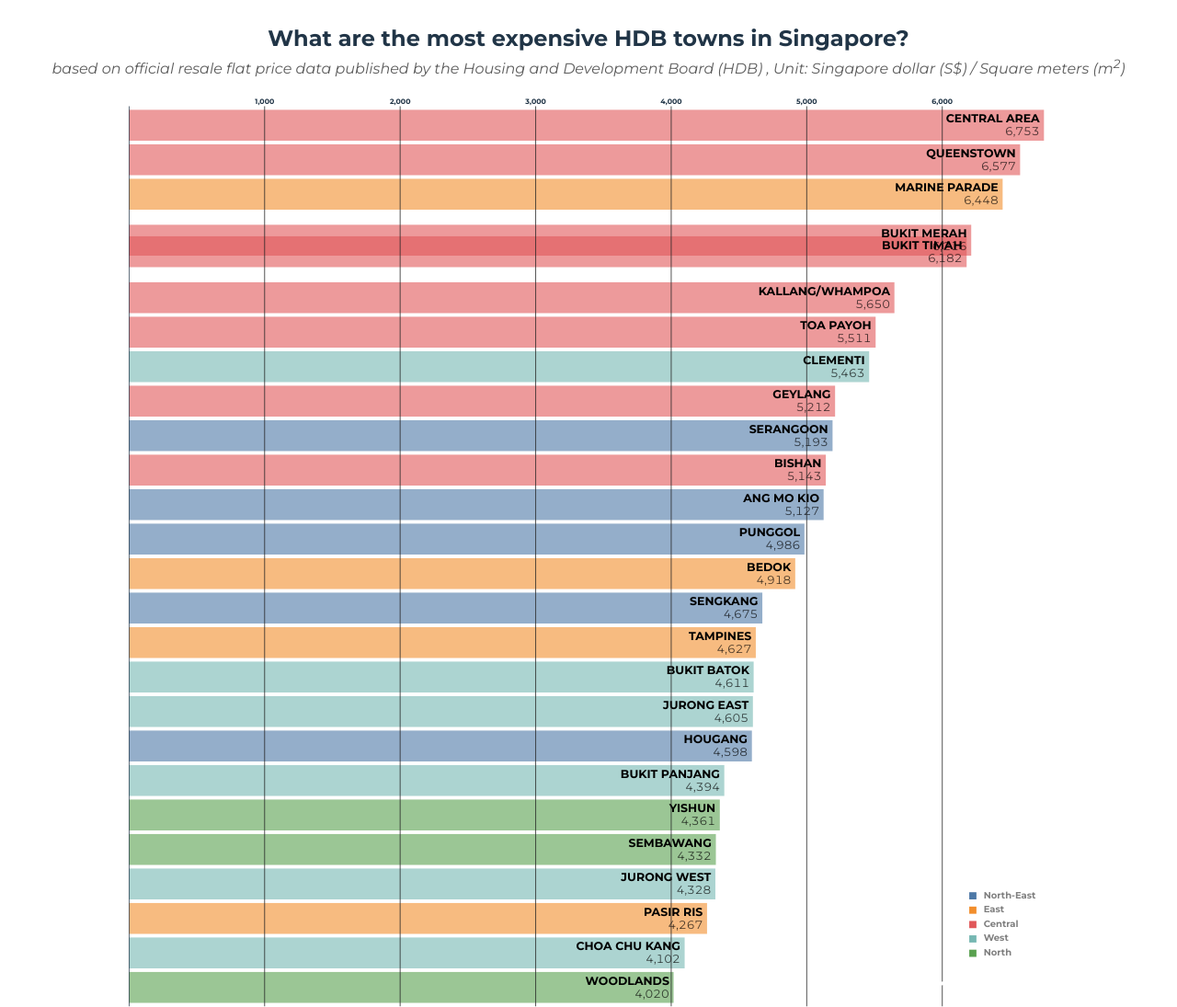
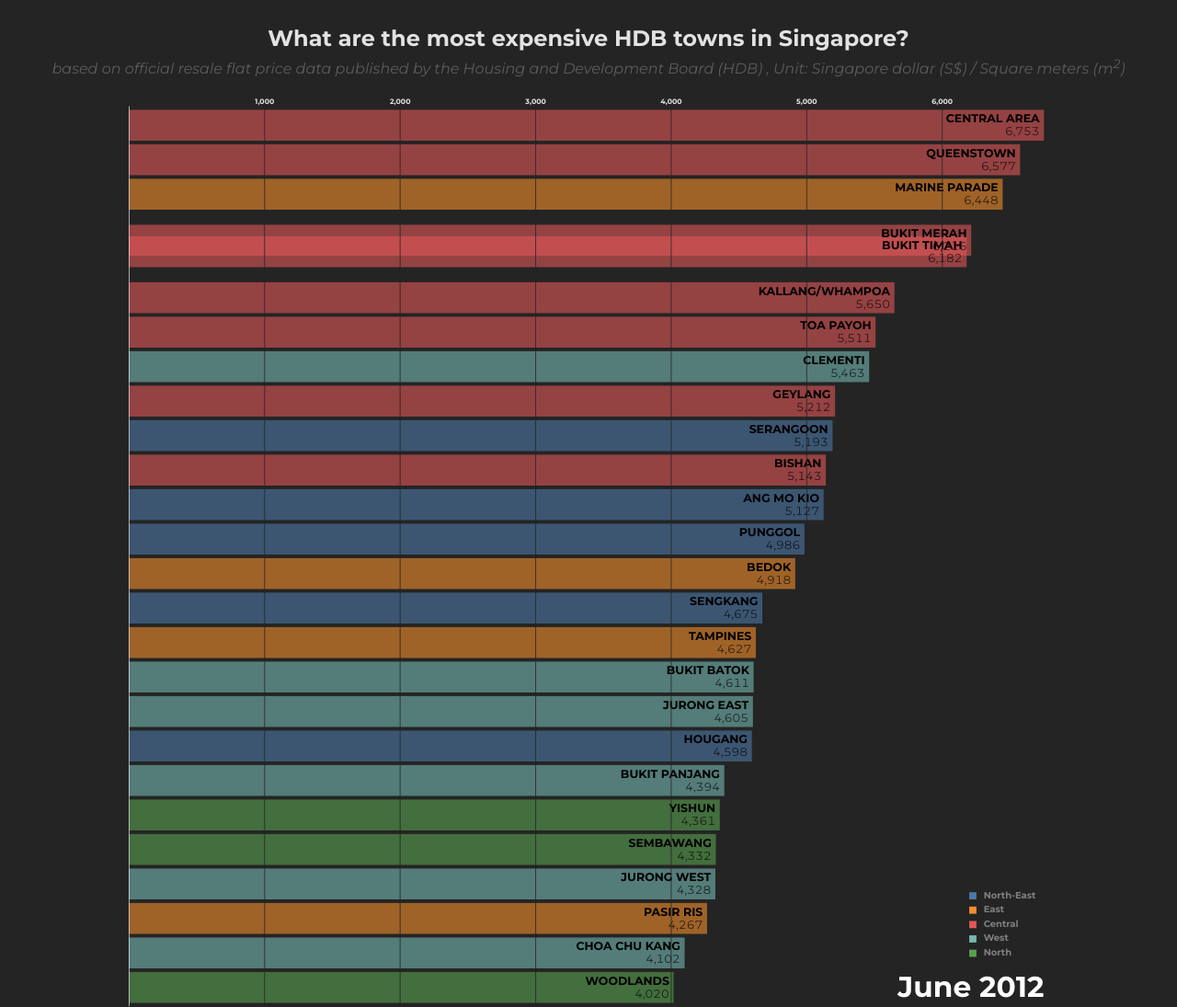
Before and after one commit to MarkHershey/hdb-price-bar-chart-race, a website built with Vite: page bar-chart-race/index.html in a window 1280 px wide. Shown: the top 1095 px of the page at 92% size. Built offline with nearby package versions, Linux system fonts and the light colour scheme.

Commit message:
Remove light color scheme

```diff
--- a/bar-chart-race/style.css
+++ b/bar-chart-race/style.css
@@ -3,7 +3,7 @@
   line-height: 1.5;
   font-weight: 400;
 
-  color-scheme: light dark;
+  color-scheme: dark;
   color: rgba(255, 255, 255, 0.87);
   background-color: #242424;
 
@@ -85,16 +85,3 @@ button:focus,
 button:focus-visible {
   outline: 4px auto -webkit-focus-ring-color;
 }
-
-@media (prefers-color-scheme: light) {
-  :root {
-    color: #213547;
-    background-color: #ffffff;
-  }
-  a:hover {
-    color: #747bff;
-  }
-  button {
-    background-color: #f9f9f9;
-  }
-}
```
